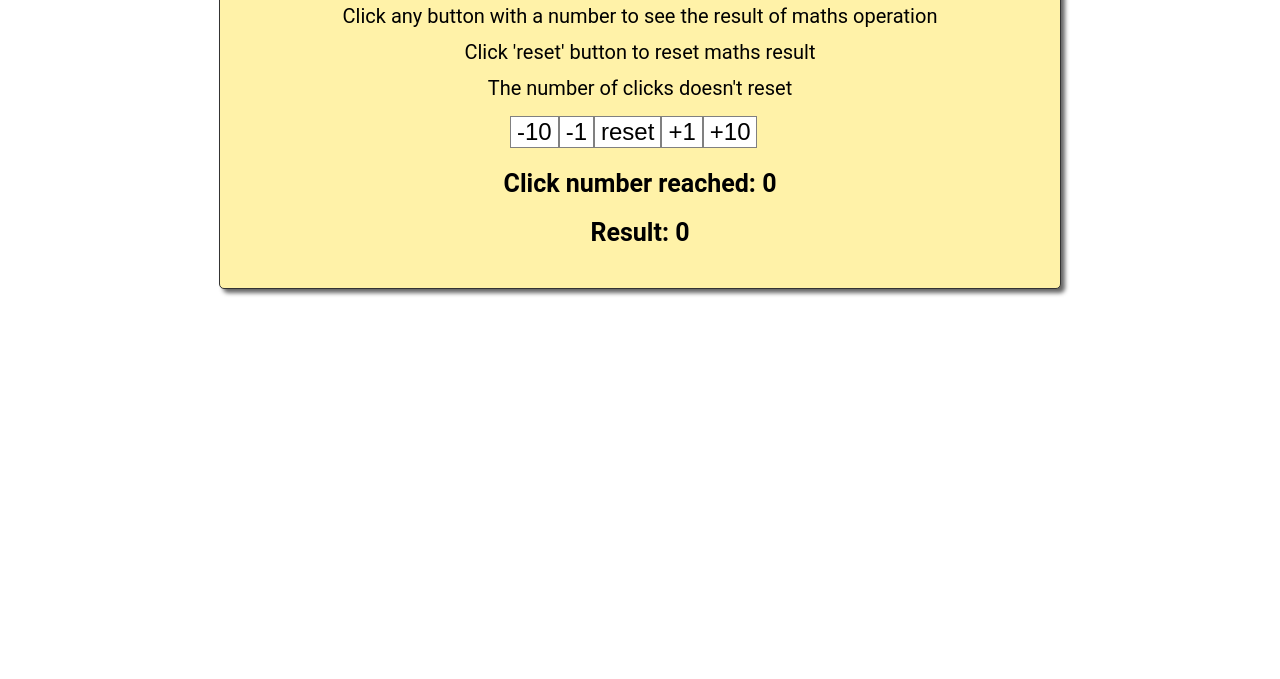
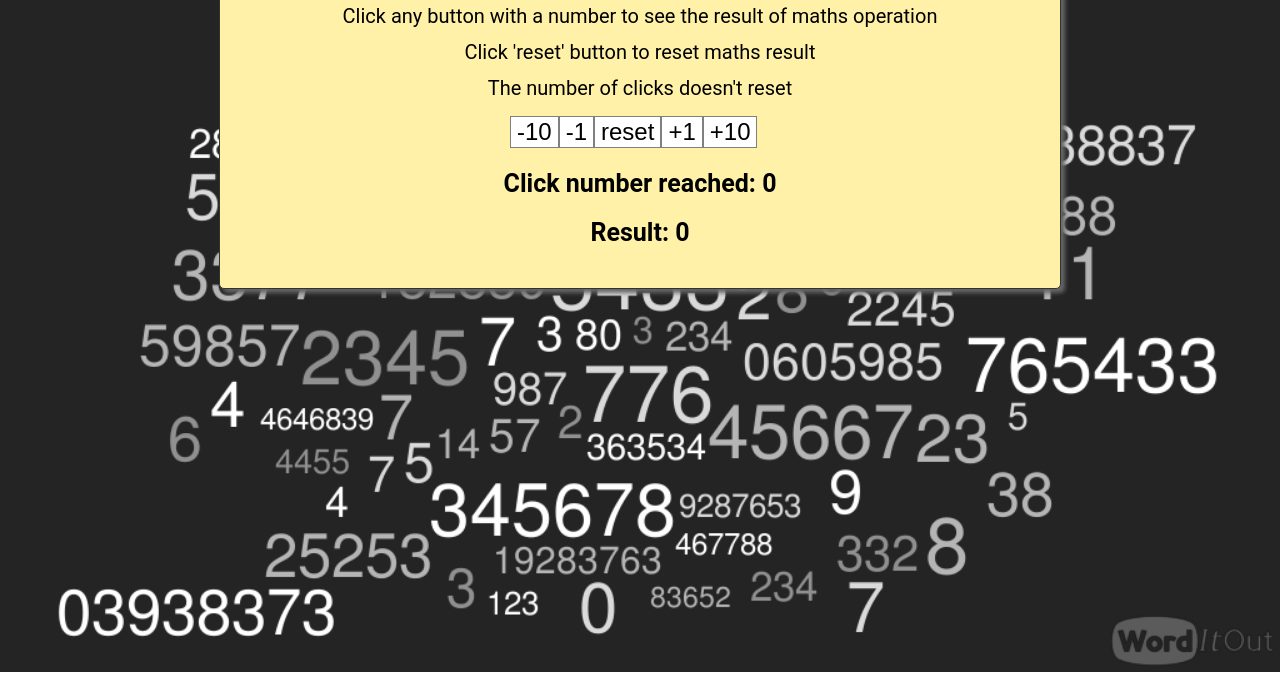
Before and after one commit to mpreus/react_basic_elements_5, a plain HTML site: page index.html in a window 1280 px wide. Shown: the part 121-800 px from the top of the page. Drawn offline with nearby package versions, Linux system fonts and the light colour scheme.

Commit message:
Add background and enhance README file

```diff
--- a/style.css
+++ b/style.css
@@ -1,4 +1,7 @@
 body {
+    background-image: url("WordItOut-word-cloud-4005145.png");
+    background-repeat: no-repeat;
+    background-size: cover;
     font-family: roboto, sans-serif;
     font-size: 20px;
     margin: 20px;
```
Also changed, not shown: README.txt, WordItOut-word-cloud-4005145.png (added).
